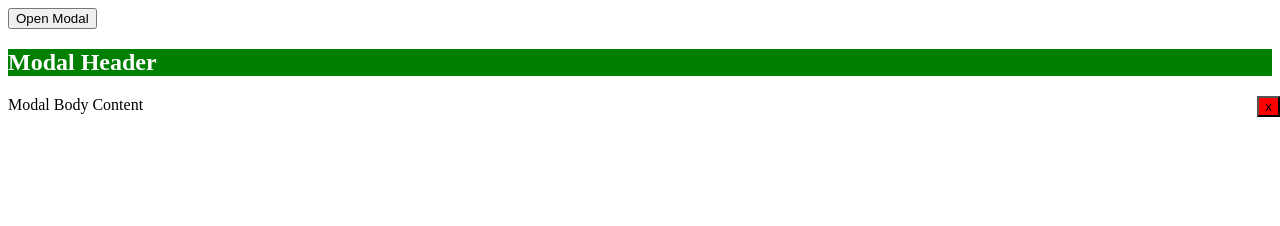
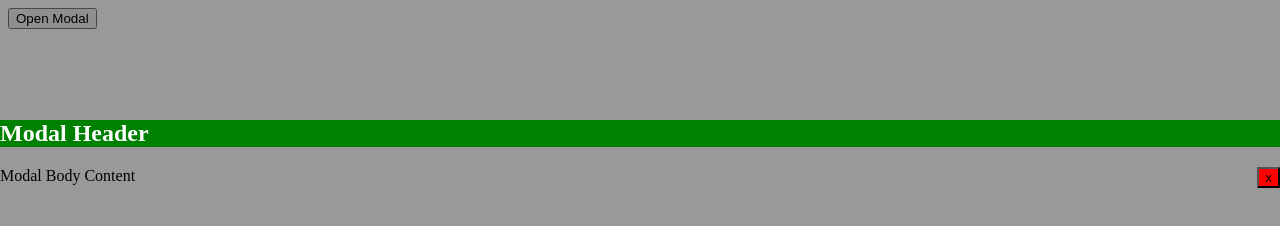
Before and after one commit to acciojob/css-modal-singhdevendrajtz, a website: page main.html in a window 1280 px wide. Both pictures are taken after a click on the button "Open Modal". Drawn offline with Linux system fonts and the light colour scheme.

Commit message:
created a submission

```diff
--- a/script.js
+++ b/script.js
@@ -9,3 +9,8 @@ button1.onclick=function() {
 bt1.onclick=function() {
 modal1.style.display="none";
 }
+window.onclick = function(event) {
+  if (event.target == modal1) {
+    modal1.style.display = "none";
+  }
+}
--- a/styles.css
+++ b/styles.css
@@ -1,6 +1,16 @@
 /*  your css code here. If applicable */
 div.modal{
 	display:none;
+	position: fixed; /* Stay in place */
+  z-index: 1; /* Sit on top */
+  padding-top: 100px; /* Location of the box */
+  left: 0;
+  top: 0;
+  width: 100%; /* Full width */
+  height: 100%; /* Full height */
+  overflow: auto; /* Enable scroll if needed */
+  background-color: rgb(0,0,0); /* Fallback color */
+  background-color: rgba(0,0,0,0.4); /* Black w/ opacity */
 
 
 }
```
